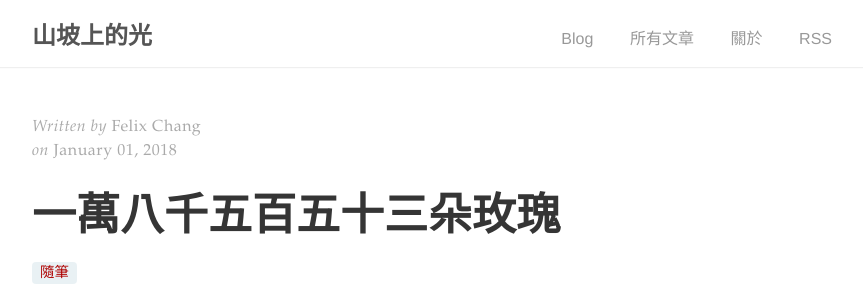
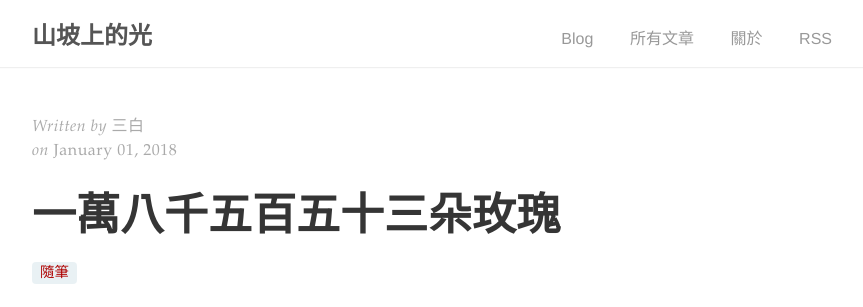
Before and after one commit to felix125/hilllight, a Jekyll site: the page built from _posts/2018-01-01-玫瑰.md, in a window 1280 px wide. Shown: the top 307 px of the page, without its empty margins (208-1071 px from the left). Built offline with Jekyll 4.4.1, drawn with Linux system fonts in a browser that asks for light colours; a script that is not in the unit is left out.

Commit message:
remove felix

```diff
--- a/_posts/2018-01-01-玫瑰.md
+++ b/_posts/2018-01-01-玫瑰.md
@@ -1,6 +1,5 @@
 ---
 title: 一萬八千五百五十三朵玫瑰
-author: Felix Chang
 tags:
     - 隨筆
 ---
```
